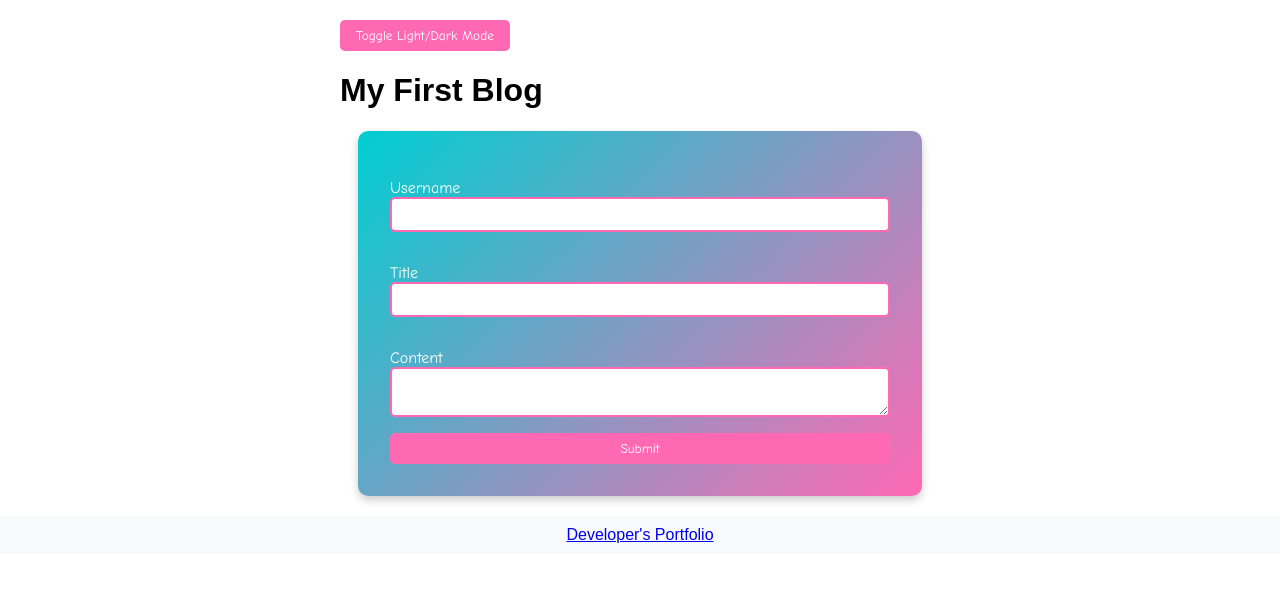
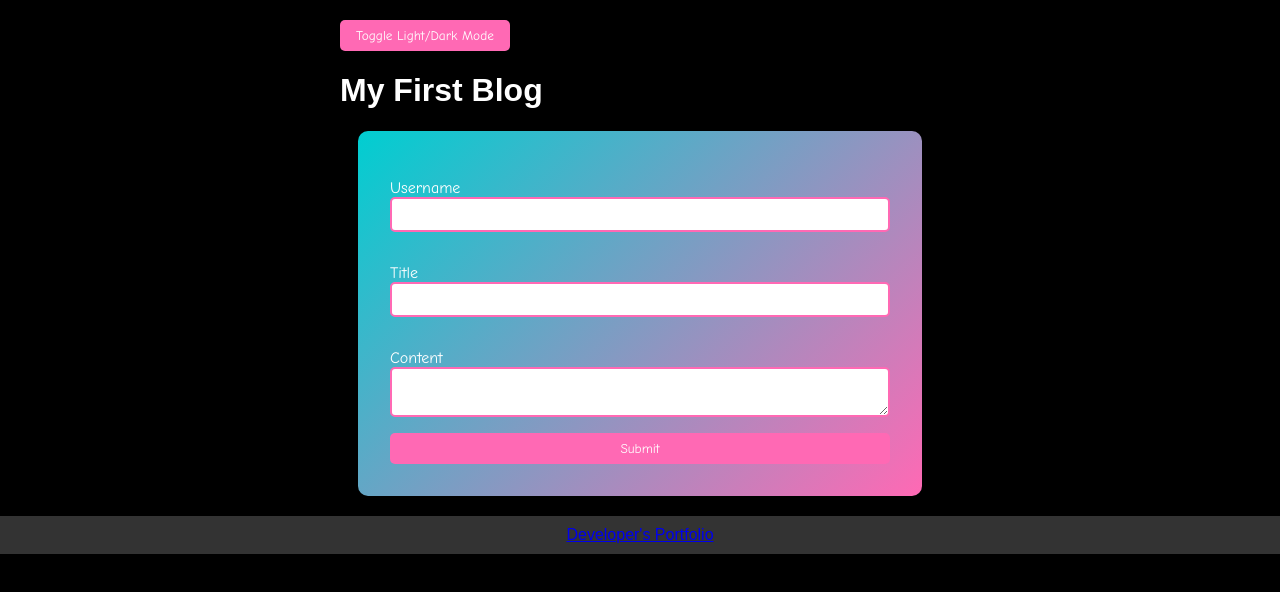
Before and after one commit to erinspix/mod4challenge, a plain HTML site: page assets/index.html in a window 1280 px wide. Both pictures are taken after a click on the button "Toggle Light/Dark Mode". Drawn offline with Linux system fonts and the light colour scheme.

Commit message:
got toggle to work on index.html

```diff
--- a/assets/index.html
+++ b/assets/index.html
@@ -22,6 +22,7 @@
         </form>
     </div>
     <script src="/assets/js/form.js"></script>
+    <script src="/assets/js/logic.js"></script>
 </body>
 <footer>
     <a href="https://github.com/erinspix">Developer's Portfolio</a>
--- a/assets/js/form.js
+++ b/assets/js/form.js
@@ -22,3 +22,7 @@ document.getElementById('blogForm').addEventListener('submit', function(event) {
 
   window.location.href = 'blog.html';
 });
+
+document.getElementById('toggleMode').addEventListener('click', function() {
+  document.body.classList.toggle('dark-mode');
+});
```
